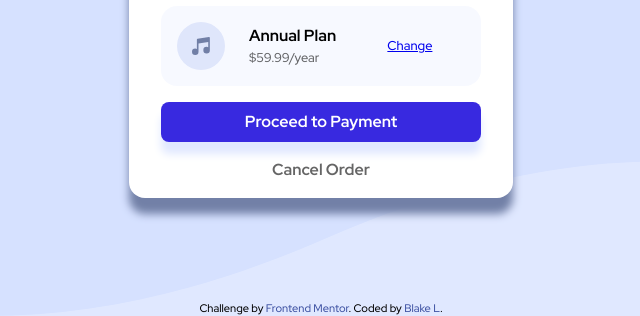
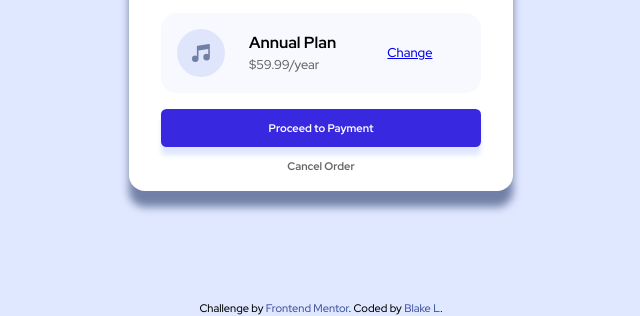
Before and after one commit to blilla00/order-summary, a plain HTML site: page index.html in a window 1280 px wide. Shown: the part 484-800 px from the top of the page, without its empty margins (319-959 px from the left). Drawn offline with Linux system fonts and the light colour scheme.

Commit message:
- acheived desktop background full width - removed borders for development purposes

```diff
--- a/style.css
+++ b/style.css
@@ -24,7 +24,7 @@ dd {
 /* Remove list styles on ul, ol elements with a list role, which suggests default styling will be removed */
 ul[role='list'],
 ol[role='list'] {
-  list-style: none;
+    list-style: none;
 }
 
 /* Set core root defaults */
@@ -86,10 +86,10 @@ select {
 
 body {
     background-image: url(./images/pattern-background-mobile.svg);
-    background-repeat: no-repeat;
     background-size: contain;
     background-color: var(--pale-blue);
-    background-position: bottom;
+    background-repeat: repeat-x;
+    background-position: top;
 
     font-size: 16px;
     font-family: 'Red Hat Display', sans-serif;
@@ -182,7 +182,7 @@ main {
 
 .proceed {
   width: 100%;
-  padding: .5em;
+  padding: 1em;
   color: white;
   font-weight: 700;
   background-color: var(--bright-blue);
@@ -210,10 +210,10 @@ main {
 
 a {
   text-decoration: inherit;
+  font-size: 11px;
 }
 
 .attribution {
-  font-size: 11px;
   text-align: center;
   position: absolute;
   bottom: 0;
@@ -230,11 +230,12 @@ a {
 
  body {
   background-image: url(./images/pattern-background-desktop.svg);
+  background-position: top;
  }
 
  main {
   max-width: 24em;
- }
+ }q
 
  .order-container {
   max-width: 500px;
```
